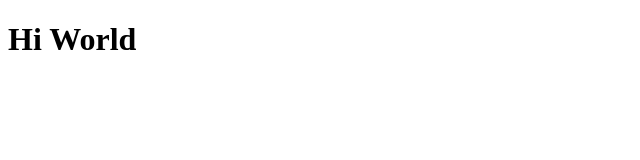
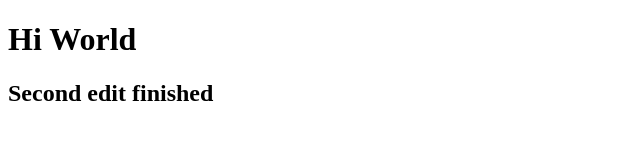
Before and after one commit to SajjadAlmaskeen/F11-Index, a plain HTML site: page index.html in a window 1280 px wide. Shown: the whole page, without its empty margins (0-640 px from the left). Drawn offline with Linux system fonts and the light colour scheme.

Commit message:
Second step of adding

```diff
--- a/index.html
+++ b/index.html
@@ -8,5 +8,6 @@
 </head>
 <body>
     <h1>Hi World</h1>
+    <H2>Second edit finished</H2>
 </body>
 </html>
```
